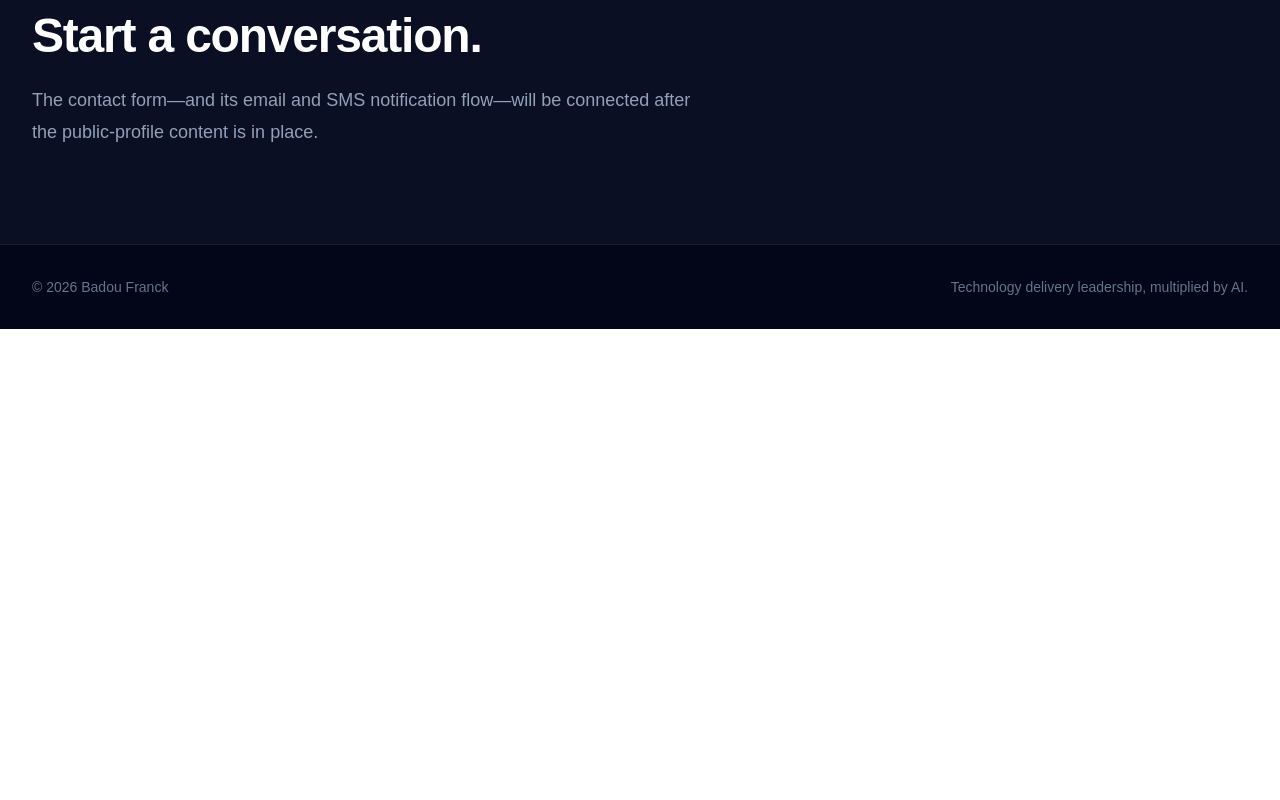
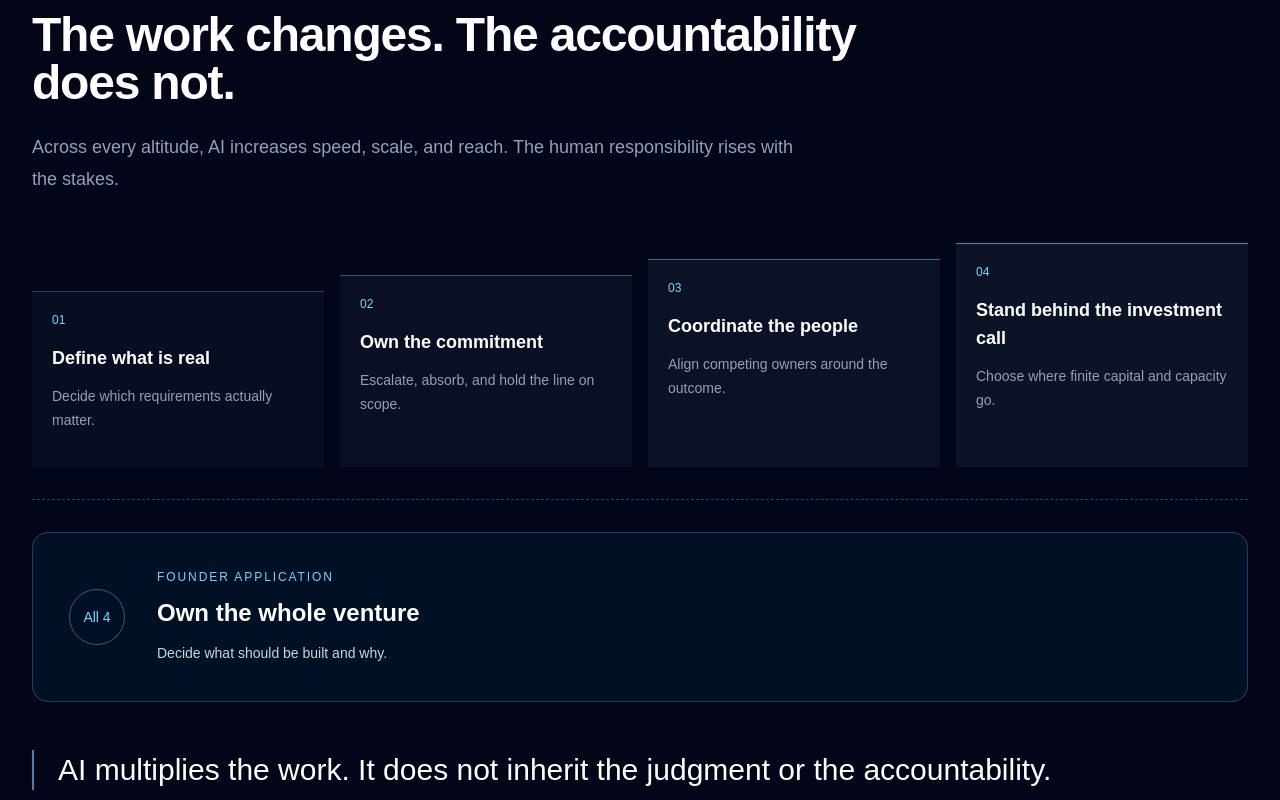
Before and after one commit to franck-ba/badou-apm, a Next.js app: page / in a window 1280 px wide. Shown: the part 9300-10100 px from the top of the page. Before the commit the page ends 9629 px from the top, so only its background shows below. Built offline with nearby package versions, Linux system fonts and the light colour scheme.

Commit message:
Add judgment through-line closing

```diff
--- a/src/app/page.tsx
+++ b/src/app/page.tsx
@@ -1175,6 +1175,90 @@ export default function Home() {
         </div>
       </section>
 
+      <section className="border-b border-white/10 bg-slate-950 px-6 py-24 lg:px-8">
+        <div className="mx-auto max-w-7xl">
+          <p className="text-sm font-medium uppercase tracking-[0.18em] text-sky-300">
+            The constant
+          </p>
+
+          <h2 className="mt-4 max-w-4xl text-4xl font-semibold tracking-tight sm:text-5xl">
+            The work changes. The accountability does not.
+          </h2>
+
+          <p className="mt-6 max-w-3xl text-lg leading-8 text-slate-400">
+            Across every altitude, AI increases speed, scale, and reach. The
+            human responsibility rises with the stakes.
+          </p>
+
+          <div className="mt-12 grid gap-4 md:grid-cols-4 md:items-end">
+            <article className="border-t border-sky-300/25 bg-slate-900/50 p-5 md:min-h-44">
+              <p className="text-xs text-sky-300">01</p>
+              <h3 className="mt-4 text-lg font-semibold text-white">
+                Define what is real
+              </h3>
+              <p className="mt-3 text-sm leading-6 text-slate-400">
+                Decide which requirements actually matter.
+              </p>
+            </article>
+
+            <article className="border-t border-sky-300/35 bg-slate-900/60 p-5 md:min-h-48">
+              <p className="text-xs text-sky-300">02</p>
+              <h3 className="mt-4 text-lg font-semibold text-white">
+                Own the commitment
+              </h3>
+              <p className="mt-3 text-sm leading-6 text-slate-400">
+                Escalate, absorb, and hold the line on scope.
+              </p>
+            </article>
+
+            <article className="border-t border-sky-300/45 bg-slate-900/70 p-5 md:min-h-52">
+              <p className="text-xs text-sky-300">03</p>
+              <h3 className="mt-4 text-lg font-semibold text-white">
+                Coordinate the people
+              </h3>
+              <p className="mt-3 text-sm leading-6 text-slate-400">
+                Align competing owners around the outcome.
+              </p>
+            </article>
+
+            <article className="border-t border-sky-300/60 bg-slate-900/80 p-5 md:min-h-56">
+              <p className="text-xs text-sky-300">04</p>
+              <h3 className="mt-4 text-lg font-semibold text-white">
+                Stand behind the investment call
+              </h3>
+              <p className="mt-3 text-sm leading-6 text-slate-400">
+                Choose where finite capital and capacity go.
+              </p>
+            </article>
+          </div>
+
+          <div className="mt-8 border-t border-dashed border-sky-300/30 pt-8">
+            <article className="grid gap-5 rounded-2xl border border-sky-300/25 bg-sky-400/[0.06] p-7 sm:p-9 md:grid-cols-[auto_1fr] md:items-center md:gap-8">
+              <div className="flex h-14 w-14 items-center justify-center rounded-full border border-sky-300/40 text-sm font-medium text-sky-300">
+                All 4
+              </div>
+
+              <div>
+                <p className="text-xs font-medium uppercase tracking-[0.16em] text-sky-300">
+                  Founder application
+                </p>
+                <h3 className="mt-3 text-2xl font-semibold text-white">
+                  Own the whole venture
+                </h3>
+                <p className="mt-3 text-sm leading-6 text-slate-300">
+                  Decide what should be built and why.
+                </p>
+              </div>
+            </article>
+          </div>
+
+          <p className="mt-12 border-l-2 border-sky-300/60 pl-6 text-2xl font-medium leading-9 text-white sm:text-3xl sm:leading-10">
+            AI multiplies the work. It does not inherit the judgment or the
+            accountability.
+          </p>
+        </div>
+      </section>
+
       <section
         id="contact"
         className="border-t border-white/10 bg-slate-900/60 px-6 py-24 lg:px-8"
```
